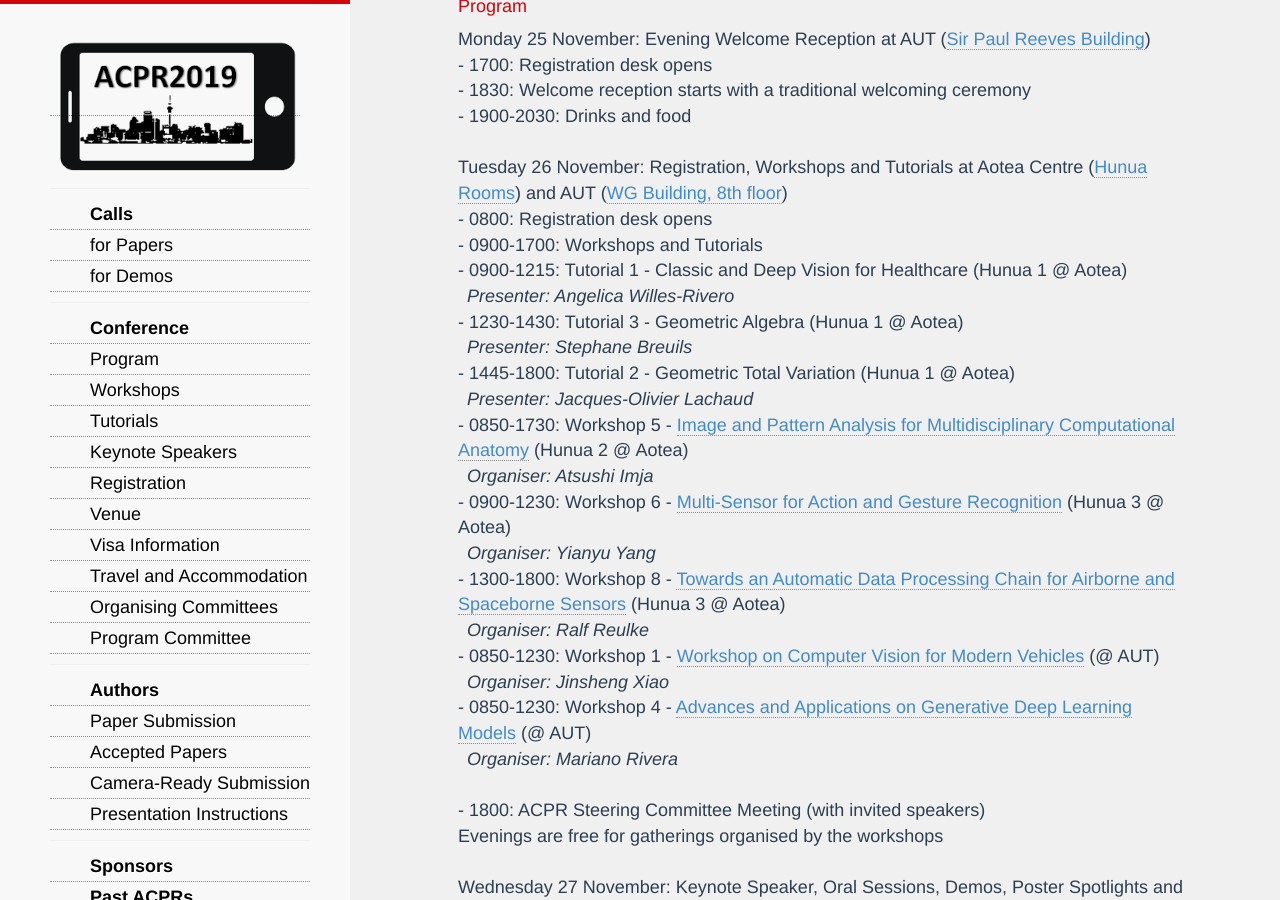
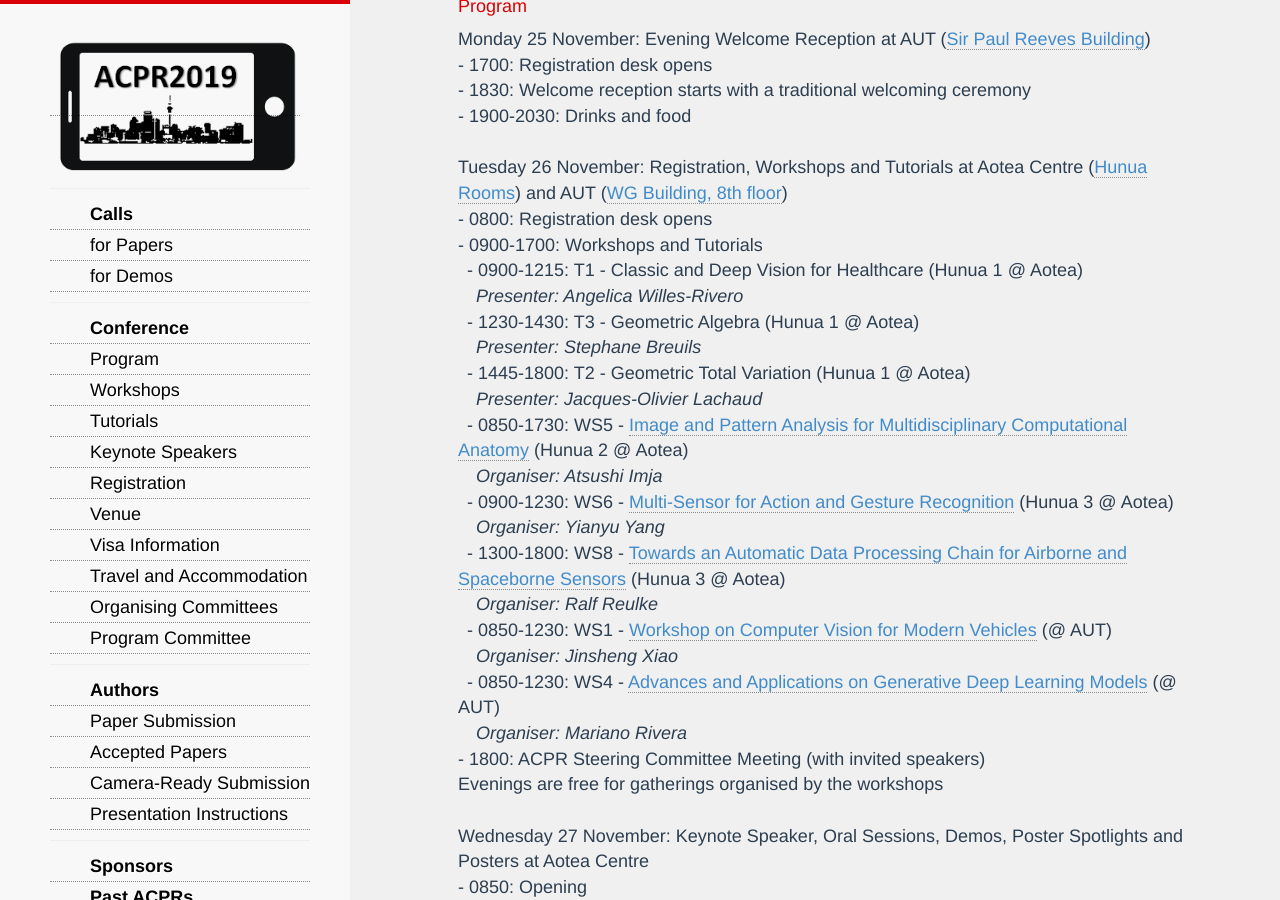
Before and after one commit to AndrewChenUoA/ACPR2019, a Jekyll site: the page built from program.html, in a window 1280 px wide and 900 px high, scrolled down 643 px. Built offline with Jekyll 4.4.1, drawn with Linux system fonts in a browser that asks for light colours; nearby versions of some CDN libraries; Markdown is read by kramdown in place of the engine named in the settings.

Commit message:
Tidy up formatting

```diff
--- a/program.html
+++ b/program.html
@@ -22,23 +22,22 @@
   Tuesday 26 November: Registration, Workshops and Tutorials at Aotea Centre (<a href="https://www.aucklandconventions.co.nz/rooms/hunua-rooms">Hunua Rooms</a>) and AUT (<a href="https://www.aut.ac.nz/__data/assets/pdf_file/0011/118919/AUT-campus-map-city.pdf">WG Building, 8th floor</a>)<br/>
   - 0800: Registration desk opens<br/>
   - 0900-1700: Workshops and Tutorials<br/>
-  - 0900-1215: Tutorial 1 - Classic and Deep Vision for Healthcare (Hunua 1 @ Aotea)<br/>
-	&ensp;<i>Presenter: Angelica Willes-Rivero</i><br/>
-  - 1230-1430: Tutorial 3 - Geometric Algebra (Hunua 1 @ Aotea)<br/>
-    &ensp;<i>Presenter: Stephane Breuils</i></br>
-  - 1445-1800: Tutorial 2 - Geometric Total Variation (Hunua 1 @ Aotea)<br/>
-    &ensp;<i>Presenter: Jacques-Olivier Lachaud</i><br/>
-  - 0850-1730: Workshop 5 - <a href="http://www.media.imit.chiba-u.jp/ipaMAC2019">Image and Pattern Analysis for Multidisciplinary Computational Anatomy</a> (Hunua 2 @ Aotea)<br/>
-    &ensp;<i>Organiser: Atsushi Imja</i><br/>
-  - 0900-1230: Workshop 6 - <a href="https://ljxwallace.github.io/2019MAGR.github.io/">Multi-Sensor for Action and Gesture Recognition</a> (Hunua 3 @ Aotea)<br/>
-    &ensp;<i>Organiser: Yianyu Yang</i><br/>
-  - 1300-1800: Workshop 8 - <a href="https://www2.informatik.hu-berlin.de/cv/acpr2019/">Towards an Automatic Data Processing Chain for Airborne and Spaceborne Sensors</a> (Hunua 3 @ Aotea)<br/>
-    &ensp;<i>Organiser: Ralf Reulke</i><br/>
-  - 0850-1230: Workshop 1 - <a href="https://xiaojs18.github.io/ACPR19CVMV.github.io/">Workshop on Computer Vision for Modern Vehicles</a> (@ AUT)<br/>
-    &ensp;<i>Organiser: Jinsheng Xiao</i><br/>
-  - 0850-1230: Workshop 4 - <a href="https://marianorivera.github.io/aagm.github.io/">Advances and Applications on Generative Deep Learning Models</a> (@ AUT)<br/>
-    &ensp;<i>Organiser: Mariano Rivera</i><br/><br/>
-
+  &ensp;- 0900-1215: T1 - Classic and Deep Vision for Healthcare (Hunua 1 @ Aotea)<br/>
+	&ensp;&ensp;<i>Presenter: Angelica Willes-Rivero</i><br/>
+  &ensp;- 1230-1430: T3 - Geometric Algebra (Hunua 1 @ Aotea)<br/>
+    &ensp;&ensp;<i>Presenter: Stephane Breuils</i></br>
+  &ensp;- 1445-1800: T2 - Geometric Total Variation (Hunua 1 @ Aotea)<br/>
+    &ensp;&ensp;<i>Presenter: Jacques-Olivier Lachaud</i><br/>
+  &ensp;- 0850-1730: WS5 - <a href="http://www.media.imit.chiba-u.jp/ipaMAC2019">Image and Pattern Analysis for Multidisciplinary Computational Anatomy</a> (Hunua 2 @ Aotea)<br/>
+    &ensp;&ensp;<i>Organiser: Atsushi Imja</i><br/>
+  &ensp;- 0900-1230: WS6 - <a href="https://ljxwallace.github.io/2019MAGR.github.io/">Multi-Sensor for Action and Gesture Recognition</a> (Hunua 3 @ Aotea)<br/>
+    &ensp;&ensp;<i>Organiser: Yianyu Yang</i><br/>
+  &ensp;- 1300-1800: WS8 - <a href="https://www2.informatik.hu-berlin.de/cv/acpr2019/">Towards an Automatic Data Processing Chain for Airborne and Spaceborne Sensors</a> (Hunua 3 @ Aotea)<br/>
+    &ensp;&ensp;<i>Organiser: Ralf Reulke</i><br/>
+  &ensp;- 0850-1230: WS1 - <a href="https://xiaojs18.github.io/ACPR19CVMV.github.io/">Workshop on Computer Vision for Modern Vehicles</a> (@ AUT)<br/>
+    &ensp;&ensp;<i>Organiser: Jinsheng Xiao</i><br/>
+  &ensp;- 0850-1230: WS4 - <a href="https://marianorivera.github.io/aagm.github.io/">Advances and Applications on Generative Deep Learning Models</a> (@ AUT)<br/>
+    &ensp;&ensp;<i>Organiser: Mariano Rivera</i><br/>
   - 1800: ACPR Steering Committee Meeting (with invited speakers)<br/>
   Evenings are free for gatherings organised by the workshops<br/><br/>
   Wednesday 27 November: Keynote Speaker, Oral Sessions, Demos, Poster Spotlights and Posters at Aotea Centre<br/>
```
